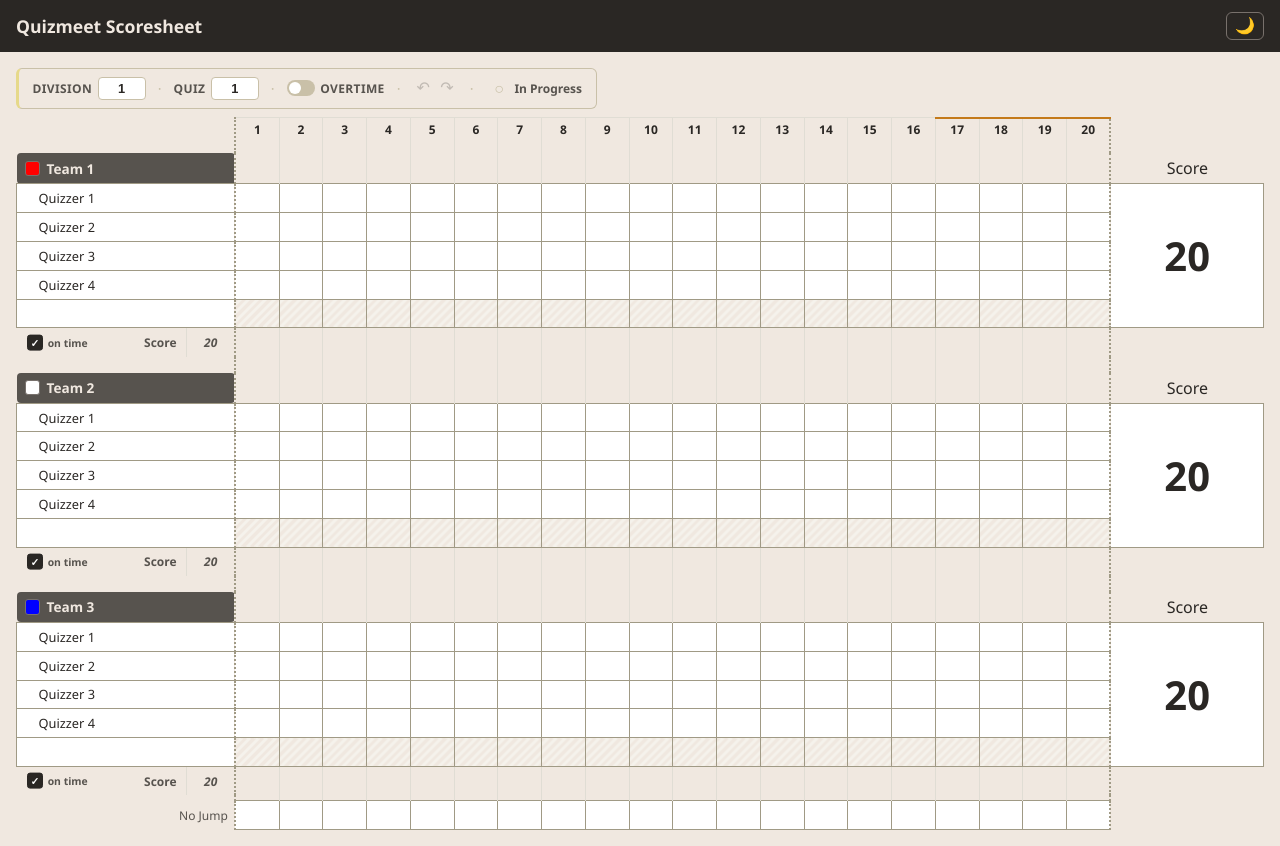
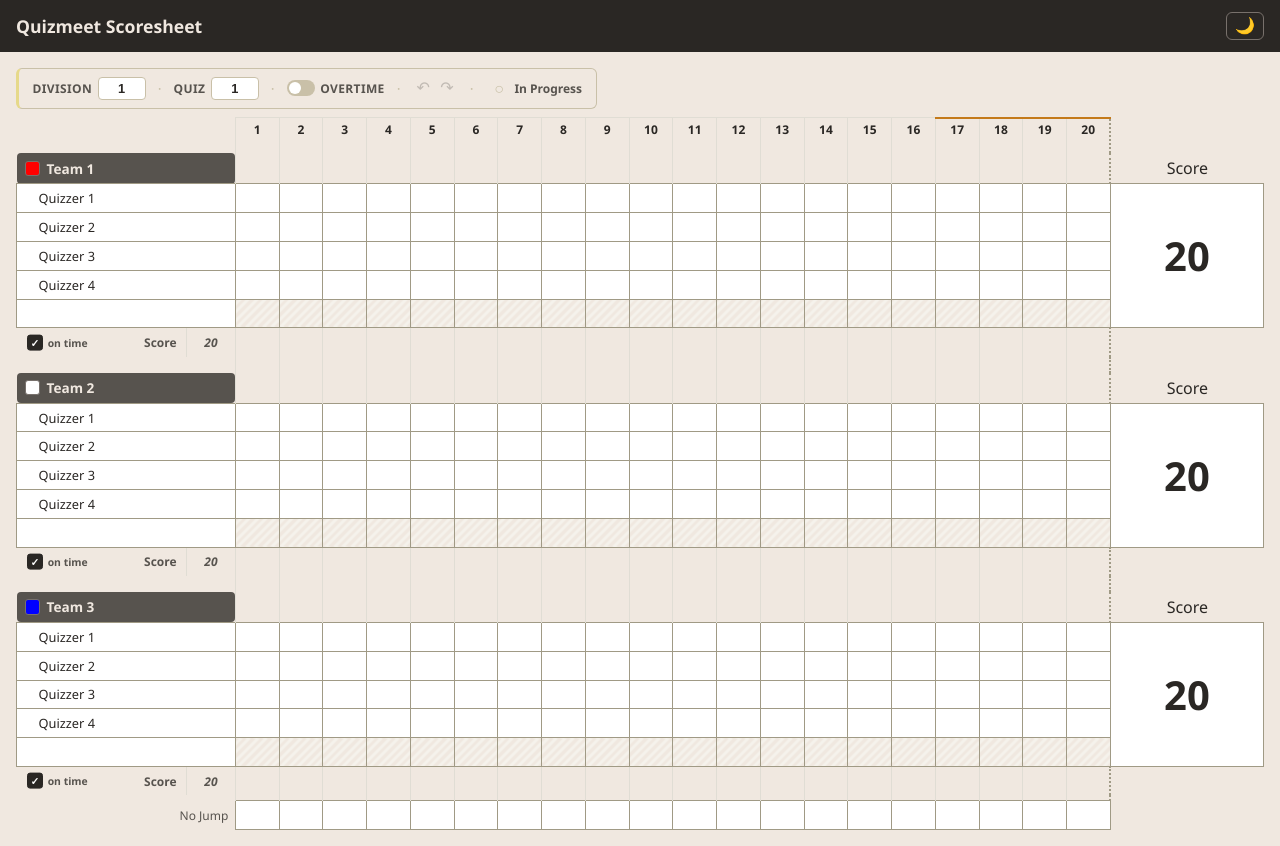
Before and after one commit to TommyAmberson/qzr-sheet, a Vue app: page / in a window 1280 px wide. Built offline with nearby package versions, Linux system fonts and the light colour scheme; the HTML template or start-up script is replaced by a standard one.

Commit message:
style: scope dotted borders to light-border rows only, add question headers, remove leading edge

```diff
--- a/src/components/Scoresheet.vue
+++ b/src/components/Scoresheet.vue
@@ -190,7 +190,6 @@ function colGroupClass(colIdx: number): string {
 
   const classes: string[] = []
   const dc = displayColumns.value
-  if (dc[0]?.idx === colIdx) classes.push('col--first')
   if (dc[dc.length - 1]?.idx === colIdx) classes.push('col--last')
 
   if (col.isOvertime) {
@@ -921,28 +920,22 @@ thead .col--name {
   border-top: 2px solid var(--color-ot-border);
 }
 
-/* Left border at regulation→OT boundary and between OT rounds.
- * Needs enough specificity to beat the !important resets on spacer-cell,
- * team-header-spacer, and row--team-total td. */
-.col--ot-start,
-.col--ot-round-start,
-.col--first,
+/* Dotted boundary borders on light-border rows (spacers, team header, running total, question headers).
+ * Regular cell rows keep their normal solid border — no override needed there. */
+.col--question.col--ot-start,
+.col--question.col--ot-round-start,
 .spacer-cell.col--ot-start,
 .spacer-cell.col--ot-round-start,
-.spacer-cell.col--first,
 .team-header-spacer.col--ot-start,
 .team-header-spacer.col--ot-round-start,
-.team-header-spacer.col--first,
 .row--team-total .col--ot-start,
 .row--team-total .col--ot-round-start,
-.row--team-total .col--first,
 .row--team-total .cell--total.col--ot-start,
-.row--team-total .cell--total.col--ot-round-start,
-.row--team-total .cell--total.col--first {
+.row--team-total .cell--total.col--ot-round-start {
   border-left: 2px dotted var(--color-border) !important;
 }
-.col--last,
 .spacer-cell.col--last,
+.col--question.col--last,
 .team-header-spacer.col--last,
 .row--team-total .col--last,
 .row--team-total .cell--total.col--last {
```
